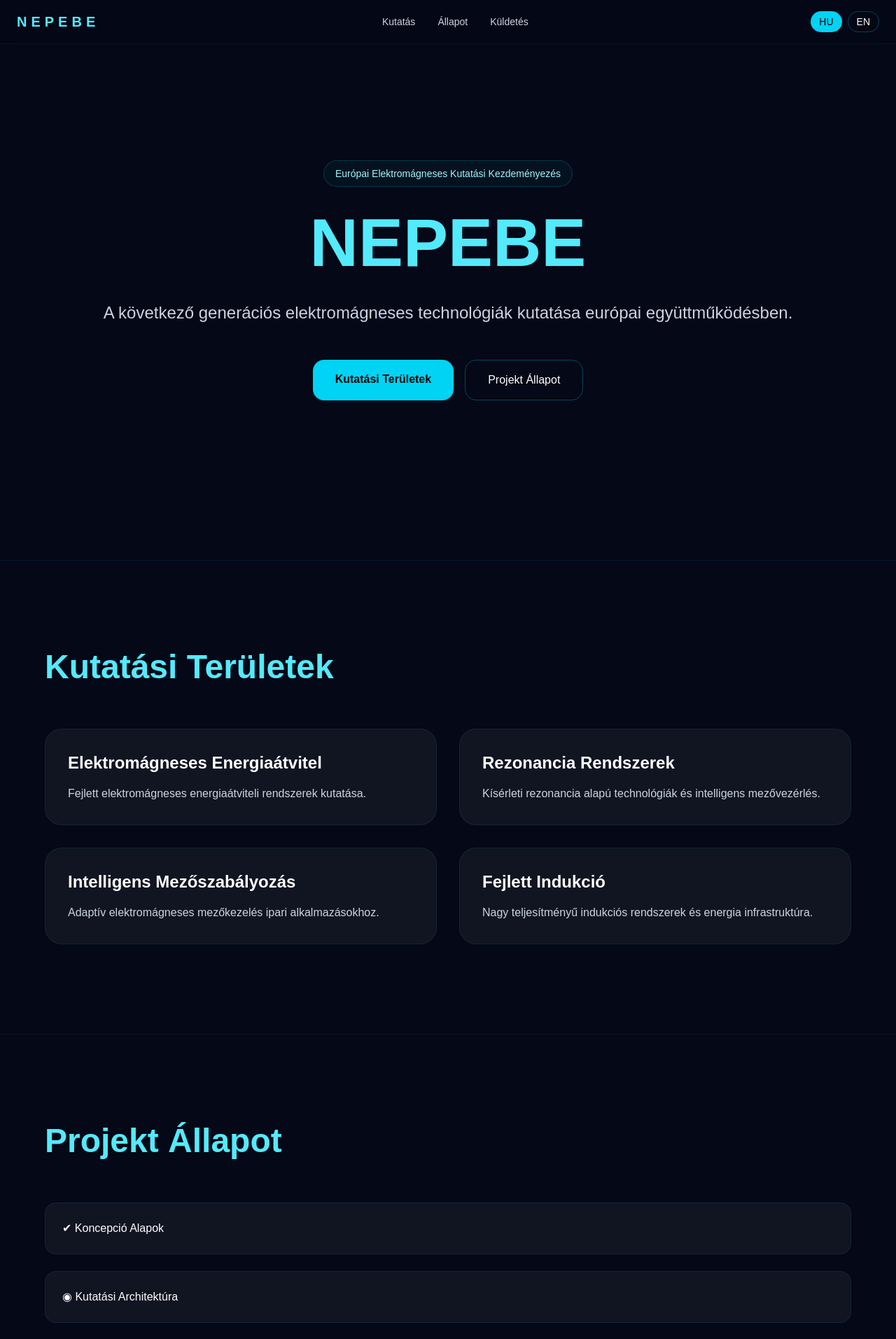
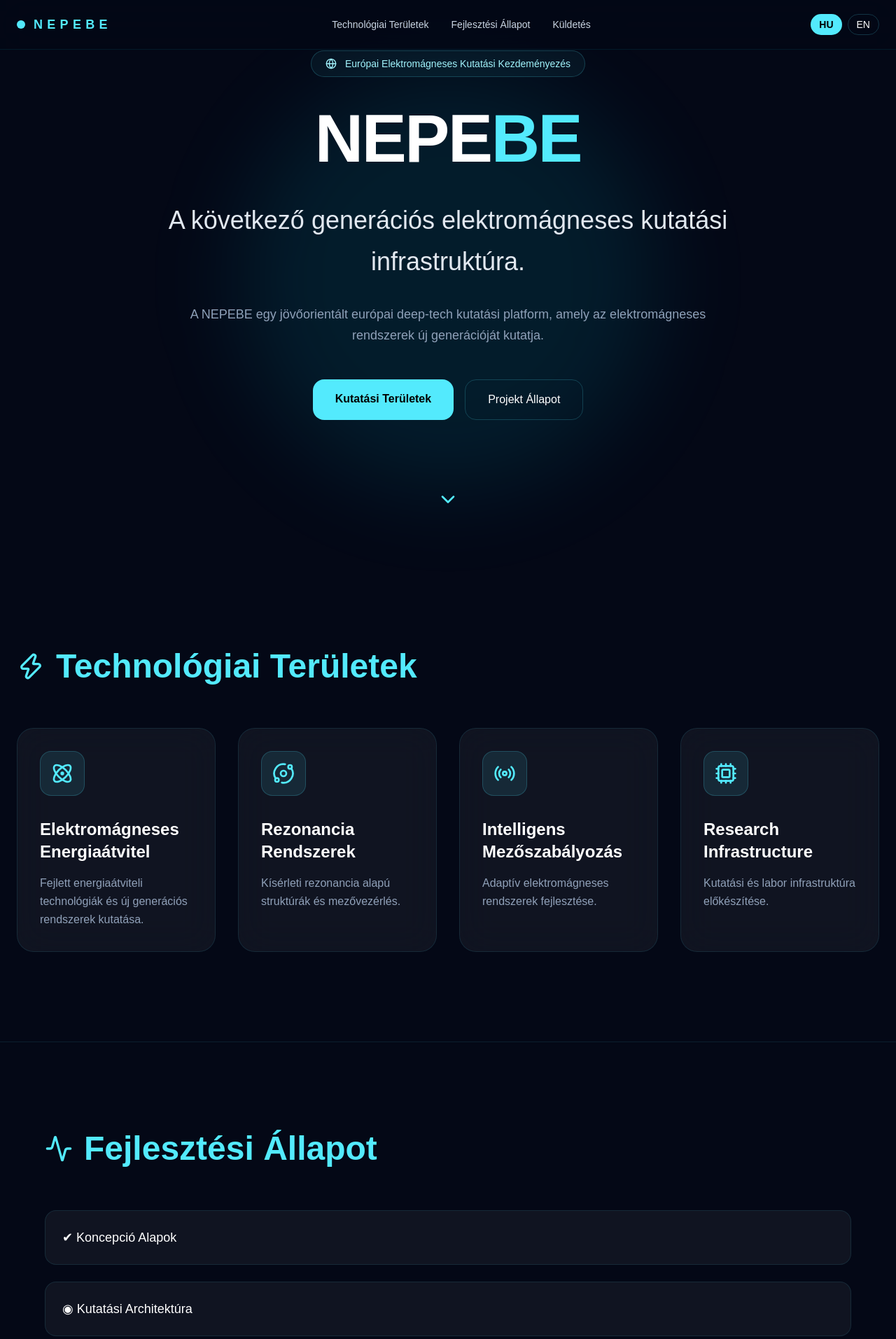
Before and after one commit to tarmonster/nepebe, a Next.js app: page / in a window 1280 px wide. Shown: the top 1913 px of the page at 70% size. Built offline with nearby package versions, Linux system fonts and the light colour scheme.

Commit message:
Added cinematic research interface

```diff
--- a/app/page.tsx
+++ b/app/page.tsx
@@ -1,73 +1,99 @@
 'use client';
 
-import { useState } from 'react';
+import { useEffect, useMemo, useState } from 'react';
+import { motion } from 'framer-motion';
+import {
+  Atom,
+  Orbit,
+  Cpu,
+  Radio,
+  Activity,
+  ChevronDown,
+  Globe,
+  ShieldCheck,
+  Zap,
+} from 'lucide-react';
 
-export default function Home() {
+export default function NepebeResearchInterface() {
   const [lang, setLang] = useState<'hu' | 'en'>('hu');
+  const [scrollY, setScrollY] = useState(0);
+
+  useEffect(() => {
+    const handleScroll = () => setScrollY(window.scrollY);
+
+    window.addEventListener('scroll', handleScroll);
+
+    return () => window.removeEventListener('scroll', handleScroll);
+  }, []);
+
+  const particles = useMemo(
+    () =>
+      Array.from({ length: 30 }).map((_, i) => ({
+        id: i,
+        left: Math.random() * 100,
+        top: Math.random() * 100,
+        duration: 5 + Math.random() * 10,
+      })),
+    []
+  );
 
   const content = {
     hu: {
       initiative: 'Európai Elektromágneses Kutatási Kezdeményezés',
 
-      description:
-        'A következő generációs elektromágneses technológiák kutatása európai együttműködésben.',
+      hero:
+        'A következő generációs elektromágneses kutatási infrastruktúra.',
+
+      subtitle:
+        'A NEPEBE egy jövőorientált európai deep-tech kutatási platform, amely az elektromágneses rendszerek új generációját kutatja.',
 
       explore: 'Kutatási Területek',
 
       status: 'Projekt Állapot',
 
-      researchTitle: 'Kutatási Területek',
+      mission: 'Küldetés',
 
-      statusTitle: 'Projekt Állapot',
+      technologies: 'Technológiai Területek',
 
-      navResearch: 'Kutatás',
+      progress: 'Fejlesztési Állapot',
 
-      navStatus: 'Állapot',
+      contact: 'Kapcsolat',
 
-      navMission: 'Küldetés',
+      join: 'Csatlakozás',
 
-      missionTitle: 'Európai Innovációra Építve',
+      missionTitle: 'Európai Technológiai Innováció',
 
       missionText:
-        'A NEPEBE célja hosszú távú európai technológiai fejlesztések támogatása kutatási és mérnöki együttműködéseken keresztül.',
+        'A projekt célja egy hosszútávú elektromágneses kutatási ökoszisztéma felépítése, amely támogatja a fejlett energetikai és rezonancia rendszerek kutatását.',
 
-      contactTitle: 'Kapcsolat',
-
-      contactText:
-        'Csatlakozz a következő generációs elektromágneses technológiák fejlesztéséhez.',
-
-      contactButton: 'Kapcsolatfelvétel',
-
-      researchCards: [
+      cards: [
         {
+          icon: Atom,
           title: 'Elektromágneses Energiaátvitel',
-          text:
-            'Fejlett elektromágneses energiaátviteli rendszerek kutatása.',
+          text: 'Fejlett energiaátviteli technológiák és új generációs rendszerek kutatása.',
         },
-
         {
+          icon: Orbit,
           title: 'Rezonancia Rendszerek',
-          text:
-            'Kísérleti rezonancia alapú technológiák és intelligens mezővezérlés.',
+          text: 'Kísérleti rezonancia alapú struktúrák és mezővezérlés.',
         },
-
         {
+          icon: Radio,
           title: 'Intelligens Mezőszabályozás',
-          text:
-            'Adaptív elektromágneses mezőkezelés ipari alkalmazásokhoz.',
+          text: 'Adaptív elektromágneses rendszerek fejlesztése.',
         },
-
         {
-          title: 'Fejlett Indukció',
-          text:
-            'Nagy teljesítményű indukciós rendszerek és energia infrastruktúra.',
+          icon: Cpu,
+          title: 'Research Infrastructure',
+          text: 'Kutatási és labor infrastruktúra előkészítése.',
         },
       ],
 
-      statuses: [
+      roadmap: [
         '✔ Koncepció Alapok',
         '◉ Kutatási Architektúra',
-        '○ Laboratóriumi Infrastruktúra',
+        '◉ Vizuális Platform',
+        '○ Labor Infrastrukturális Tervezés',
         '○ Prototípus Fejlesztés',
       ],
     },
@@ -75,64 +101,58 @@ export default function Home() {
     en: {
       initiative: 'European Electromagnetic Research Initiative',
 
-      description:
-        'Exploring next-generation electromagnetic technologies through European collaboration.',
+      hero:
+        'The next generation electromagnetic research infrastructure.',
+
+      subtitle:
+        'NEPEBE is a future-oriented European deep-tech research platform exploring next-generation electromagnetic systems.',
 
       explore: 'Research Areas',
 
       status: 'Project Status',
 
-      researchTitle: 'Research Areas',
+      mission: 'Mission',
 
-      statusTitle: 'Project Status',
+      technologies: 'Technology Domains',
 
-      navResearch: 'Research',
+      progress: 'Development Status',
 
-      navStatus: 'Status',
+      contact: 'Contact',
 
-      navMission: 'Mission',
+      join: 'Join Initiative',
 
-      missionTitle: 'Built for European Innovation',
+      missionTitle: 'European Technological Innovation',
 
       missionText:
-        'NEPEBE aims to support long-term European technological development through research and engineering collaboration.',
+        'The project aims to build a long-term electromagnetic research ecosystem supporting advanced energetic and resonance technologies.',
 
-      contactTitle: 'Contact',
-
-      contactText:
-        'Join the development of next-generation electromagnetic technologies.',
-
-      contactButton: 'Contact',
-
-      researchCards: [
+      cards: [
         {
+          icon: Atom,
           title: 'Electromagnetic Energy Transfer',
-          text:
-            'Advanced electromagnetic transmission systems and energy research.',
+          text: 'Advanced transmission systems and next-generation energy technologies.',
         },
-
         {
+          icon: Orbit,
           title: 'Resonance Systems',
-          text:
-            'Experimental resonance-based technologies and intelligent field control.',
+          text: 'Experimental resonance structures and intelligent field control.',
         },
-
         {
+          icon: Radio,
           title: 'Intelligent Field Control',
-          text:
-            'Adaptive electromagnetic field management for industrial applications.',
+          text: 'Adaptive electromagnetic field management systems.',
         },
-
         {
-          title: 'Advanced Induction',
-          text:
-            'High-performance induction systems and next-generation energy infrastructure.',
+          icon: Cpu,
+          title: 'Research Infrastructure',
+          text: 'Laboratory and research infrastructure planning.',
         },
       ],
 
-      statuses: [
+      roadmap: [
         '✔ Concept Foundation',
         '◉ Research Architecture',
+        '◉ Visual Platform',
         '○ Laboratory Infrastructure',
         '○ Prototype Development',
       ],
@@ -142,41 +162,64 @@ export default function Home() {
   const t = content[lang];
 
   return (
-    <main className="min-h-screen bg-[#050816] text-white overflow-x-hidden">
-      {/* BACKGROUND */}
-      <div className="fixed inset-0 pointer-events-none -z-10 opacity-20">
-        <div className="absolute inset-0 bg-[radial-gradient(circle_at_top,#00D1FF33,transparent_40%)]" />
+    <main className="bg-[#040816] text-white overflow-hidden">
+      <div className="fixed inset-0 -z-10 overflow-hidden">
+        <div
+          className="absolute inset-0 opacity-30"
+          style={{
+            background:
+              'radial-gradient(circle at top, rgba(0,209,255,0.35), transparent 35%)',
+          }}
+        />
 
-        <div className="absolute inset-0 bg-[linear-gradient(rgba(255,255,255,0.03)_1px,transparent_1px),linear-gradient(90deg,rgba(255,255,255,0.03)_1px,transparent_1px)] bg-[size:80px_80px]" />
+        <div className="absolute inset-0 bg-[linear-gradient(rgba(255,255,255,0.03)_1px,transparent_1px),linear-gradient(90deg,rgba(255,255,255,0.03)_1px,transparent_1px)] bg-[size:90px_90px]" />
+
+        {particles.map((particle) => (
+          <motion.div
+            key={particle.id}
+            className="absolute w-1 h-1 bg-cyan-300 rounded-full"
+            initial={{
+              opacity: 0,
+              y: 0,
+            }}
+            animate={{
+              opacity: [0, 1, 0],
+              y: [-20, -100],
+            }}
+            transition={{
+              duration: particle.duration,
+              repeat: Infinity,
+              ease: 'linear',
+            }}
+            style={{
+              left: `${particle.left}%`,
+              top: `${particle.top}%`,
+            }}
+          />
+        ))}
       </div>
 
-      {/* HEADER */}
-      <header className="fixed top-0 left-0 w-full z-50 backdrop-blur-md bg-[#050816]/70 border-b border-cyan-500/10">
-        <div className="max-w-7xl mx-auto px-6 py-4 flex items-center justify-between">
-          <h1 className="text-xl font-bold tracking-[0.3em] text-cyan-300">
-            NEPEBE
-          </h1>
+      <header className="fixed top-0 left-0 w-full z-50 backdrop-blur-xl bg-[#040816]/70 border-b border-cyan-400/10">
+        <div className="max-w-7xl mx-auto px-6 py-5 flex items-center justify-between">
+          <div className="flex items-center gap-3">
+            <div className="w-3 h-3 rounded-full bg-cyan-300 animate-pulse" />
 
-          <nav className="hidden md:flex items-center gap-8 text-sm text-slate-300">
-            <a
-              href="#research"
-              className="hover:text-cyan-300 transition-colors"
-            >
-              {t.navResearch}
+            <h1 className="tracking-[0.35em] font-bold text-cyan-300 text-sm md:text-lg">
+              NEPEBE
+            </h1>
+          </div>
+
+          <nav className="hidden md:flex gap-8 text-sm text-slate-300">
+            <a href="#technology" className="hover:text-cyan-300 transition">
+              {t.technologies}
             </a>
 
-            <a
-              href="#status"
-              className="hover:text-cyan-300 transition-colors"
-            >
-              {t.navStatus}
+            <a href="#progress" className="hover:text-cyan-300 transition">
+              {t.progress}
             </a>
 
-            <a
-              href="#mission"
-              className="hover:text-cyan-300 transition-colors"
-            >
-              {t.navMission}
+            <a href="#mission" className="hover:text-cyan-300 transition">
+              {t.mission}
             </a>
           </nav>
 
@@ -185,8 +228,8 @@ export default function Home() {
               onClick={() => setLang('hu')}
               className={
                 lang === 'hu'
-                  ? 'px-3 py-1 rounded-full text-sm cursor-pointer transition-all bg-cyan-400 text-black'
-                  : 'px-3 py-1 rounded-full text-sm cursor-pointer transition-all border border-cyan-400/30'
+                  ? 'px-3 py-1 rounded-full bg-cyan-300 text-black text-sm font-semibold'
+                  : 'px-3 py-1 rounded-full border border-cyan-300/20 text-sm'
               }
             >
               HU
@@ -196,8 +239,8 @@ export default function Home() {
               onClick={() => setLang('en')}
               className={
                 lang === 'en'
-                  ? 'px-3 py-1 rounded-full text-sm cursor-pointer transition-all bg-cyan-400 text-black'
-                  : 'px-3 py-1 rounded-full text-sm cursor-pointer transition-all border border-cyan-400/30'
+                  ? 'px-3 py-1 rounded-full bg-cyan-300 text-black text-sm font-semibold'
+                  : 'px-3 py-1 rounded-full border border-cyan-300/20 text-sm'
               }
             >
               EN
@@ -206,97 +249,158 @@ export default function Home() {
         </div>
       </header>
 
-      {/* HERO */}
-      <section className="relative z-10 min-h-screen flex items-center justify-center px-6">
-        <div className="max-w-5xl text-center">
-          <div className="inline-flex items-center gap-3 px-4 py-2 rounded-full border border-cyan-400/20 bg-cyan-400/5 text-cyan-200 text-sm mb-8">
+      <section className="relative min-h-screen flex items-center justify-center px-6">
+        <div
+          className="absolute w-[600px] h-[600px] rounded-full bg-cyan-400/10 blur-3xl"
+          style={{
+            transform: `translateY(${scrollY * 0.15}px)`,
+          }}
+        />
+
+        <div className="relative z-10 max-w-5xl text-center">
+          <motion.div
+            initial={{ opacity: 0, y: 30 }}
+            animate={{ opacity: 1, y: 0 }}
+            transition={{ duration: 1 }}
+            className="inline-flex items-center gap-3 px-5 py-2 rounded-full border border-cyan-300/20 bg-cyan-300/5 text-cyan-200 text-sm mb-10"
+          >
+            <Globe className="w-4 h-4" />
             {t.initiative}
-          </div>
+          </motion.div>
 
-          <h1 className="text-6xl md:text-8xl font-black mb-8 text-cyan-300">
-            NEPEBE
-          </h1>
+          <motion.h1
+            initial={{ opacity: 0, y: 50 }}
+            animate={{ opacity: 1, y: 0 }}
+            transition={{ duration: 1.1 }}
+            className="text-6xl md:text-8xl font-black tracking-tight mb-10"
+          >
+            <span className="text-white">NEPE</span>
+            <span className="text-cyan-300">BE</span>
+          </motion.h1>
 
-          <p className="text-xl md:text-2xl text-slate-300 leading-relaxed mb-12">
-            {t.description}
-          </p>
+          <motion.p
+            initial={{ opacity: 0, y: 50 }}
+            animate={{ opacity: 1, y: 0 }}
+            transition={{ duration: 1.2 }}
+            className="text-2xl md:text-4xl font-light text-slate-200 leading-relaxed mb-8"
+          >
+            {t.hero}
+          </motion.p>
 
-          <div className="flex flex-wrap justify-center gap-4">
+          <motion.p
+            initial={{ opacity: 0, y: 50 }}
+            animate={{ opacity: 1, y: 0 }}
+            transition={{ duration: 1.3 }}
+            className="text-lg text-slate-400 leading-relaxed max-w-3xl mx-auto mb-12"
+          >
+            {t.subtitle}
+          </motion.p>
+
+          <motion.div
+            initial={{ opacity: 0, y: 50 }}
+            animate={{ opacity: 1, y: 0 }}
+            transition={{ duration: 1.4 }}
+            className="flex flex-wrap justify-center gap-4"
+          >
             <a
-              href="#research"
-              className="px-8 py-4 rounded-2xl bg-cyan-400 text-black font-semibold hover:scale-105 transition-transform cursor-pointer"
+              href="#technology"
+              className="px-8 py-4 rounded-2xl bg-cyan-300 text-black font-semibold hover:scale-105 transition-transform"
             >
               {t.explore}
             </a>
 
             <a
-              href="#status"
-              className="px-8 py-4 rounded-2xl border border-cyan-400/30 hover:border-cyan-300 hover:bg-cyan-400/10 transition-all cursor-pointer"
+              href="#progress"
+              className="px-8 py-4 rounded-2xl border border-cyan-300/20 hover:bg-cyan-300/10 transition-all"
             >
               {t.status}
             </a>
+          </motion.div>
+
+          <motion.div
+            animate={{ y: [0, 12, 0] }}
+            transition={{ repeat: Infinity, duration: 2 }}
+            className="mt-24 flex justify-center"
+          >
+            <ChevronDown className="w-8 h-8 text-cyan-300" />
+          </motion.div>
+        </div>
+      </section>
+
+      <section id="technology" className="py-32 px-6">
+        <div className="max-w-7xl mx-auto">
+          <div className="flex items-center gap-4 mb-16">
+            <Zap className="w-10 h-10 text-cyan-300" />
+
+            <h2 className="text-5xl font-bold text-cyan-300">
+              {t.technologies}
+            </h2>
+          </div>
+
+          <div className="grid md:grid-cols-2 xl:grid-cols-4 gap-8">
+            {t.cards.map((card, index) => {
+              const Icon = card.icon;
+
+              return (
+                <motion.div
+                  key={index}
+                  initial={{ opacity: 0, y: 30 }}
+                  whileInView={{ opacity: 1, y: 0 }}
+                  viewport={{ once: true }}
+                  transition={{ duration: 0.5, delay: index * 0.1 }}
+                  className="rounded-3xl border border-cyan-300/10 bg-white/5 backdrop-blur-xl p-8 hover:border-cyan-300/40 hover:-translate-y-2 transition-all"
+                >
+                  <div className="w-16 h-16 rounded-2xl bg-cyan-300/10 border border-cyan-300/20 flex items-center justify-center mb-8">
+                    <Icon className="w-8 h-8 text-cyan-300" />
+                  </div>
+
+                  <h3 className="text-2xl font-semibold mb-4">
+                    {card.title}
+                  </h3>
+
+                  <p className="text-slate-400 leading-relaxed">
+                    {card.text}
+                  </p>
+                </motion.div>
+              );
+            })}
           </div>
         </div>
       </section>
 
-      {/* RESEARCH */}
-      <section
-        id="research"
-        className="relative z-10 py-32 px-6 border-t border-cyan-500/10"
-      >
+      <section id="progress" className="py-32 px-6 border-t border-cyan-300/10">
         <div className="max-w-6xl mx-auto">
-          <h2 className="text-5xl font-bold mb-16 text-cyan-300">
-            {t.researchTitle}
-          </h2>
+          <div className="flex items-center gap-4 mb-16">
+            <Activity className="w-10 h-10 text-cyan-300" />
 
-          <div className="grid md:grid-cols-2 gap-8">
-            {t.researchCards.map((card, index) => (
-              <div
+            <h2 className="text-5xl font-bold text-cyan-300">
+              {t.progress}
+            </h2>
+          </div>
+
+          <div className="space-y-6">
+            {t.roadmap.map((item, index) => (
+              <motion.div
                 key={index}
-                className="p-8 rounded-3xl bg-white/5 border border-cyan-400/10 hover:border-cyan-300/30 transition-all"
+                initial={{ opacity: 0, x: -30 }}
+                whileInView={{ opacity: 1, x: 0 }}
+                viewport={{ once: true }}
+                transition={{ duration: 0.5, delay: index * 0.1 }}
+                className="rounded-2xl border border-cyan-300/10 bg-white/5 p-6 text-lg"
               >
-                <h3 className="text-2xl font-semibold mb-4">
-                  {card.title}
-                </h3>
-
-                <p className="text-slate-300">
-                  {card.text}
-                </p>
-              </div>
+                {item}
+              </motion.div>
             ))}
           </div>
         </div>
       </section>
 
-      {/* STATUS */}
-      <section
-        id="status"
-        className="relative z-10 py-32 px-6 border-t border-cyan-500/10"
-      >
-        <div className="max-w-6xl mx-auto">
-          <h2 className="text-5xl font-bold mb-16 text-cyan-300">
-            {t.statusTitle}
-          </h2>
+      <section id="mission" className="py-32 px-6 border-t border-cyan-300/10">
+        <div className="max-w-5xl mx-auto text-center">
+          <div className="flex justify-center mb-8">
+            <ShieldCheck className="w-16 h-16 text-cyan-300" />
+          </div>
 
-          <div className="space-y-6">
-            {t.statuses.map((status, index) => (
-              <div
-                key={index}
-                className="p-6 rounded-2xl bg-white/5 border border-cyan-400/10"
-              >
-                {status}
-              </div>
-            ))}
-          </div>
-        </div>
-      </section>
-
-      {/* MISSION */}
-      <section
-        id="mission"
-        className="relative z-10 py-32 px-6 border-t border-cyan-500/10"
-      >
-        <div className="max-w-5xl mx-auto text-center">
           <h2 className="text-5xl font-bold mb-10 text-cyan-300">
             {t.missionTitle}
           </h2>
@@ -307,22 +411,21 @@ export default function Home() {
         </div>
       </section>
 
-      {/* CONTACT */}
-      <section className="relative z-10 py-32 px-6 border-t border-cyan-500/10">
-        <div className="max-w-5xl mx-auto text-center">
-          <h2 className="text-5xl font-bold mb-10 text-cyan-300">
-            {t.contactTitle}
+      <section className="py-32 px-6 border-t border-cyan-300/10">
+        <div className="max-w-4xl mx-auto text-center">
+          <h2 className="text-5xl font-bold mb-8 text-cyan-300">
+            {t.contact}
           </h2>
 
-          <p className="text-xl text-slate-300 mb-10">
-            {t.contactText}
+          <p className="text-slate-400 text-xl mb-12">
+            research@nepebe.eu
           </p>
 
           <a
-            href="mailto:contact@nepebe.eu"
-            className="inline-flex px-8 py-4 rounded-2xl bg-cyan-400 text-black font-semibold hover:scale-105 transition-transform"
+            href="mailto:research@nepebe.eu"
+            className="inline-flex px-8 py-4 rounded-2xl bg-cyan-300 text-black font-semibold hover:scale-105 transition-transform"
           >
-            {t.contactButton}
+            {t.join}
           </a>
         </div>
       </section>
--- a/package.json
+++ b/package.json
@@ -9,6 +9,8 @@
     "lint": "eslint"
   },
   "dependencies": {
+    "framer-motion": "^12.38.0",
+    "lucide-react": "^1.16.0",
     "next": "16.2.6",
     "react": "19.2.4",
     "react-dom": "19.2.4"
```
Also changed, not shown: 1 other file (tests, documents, lock files or other folders).
